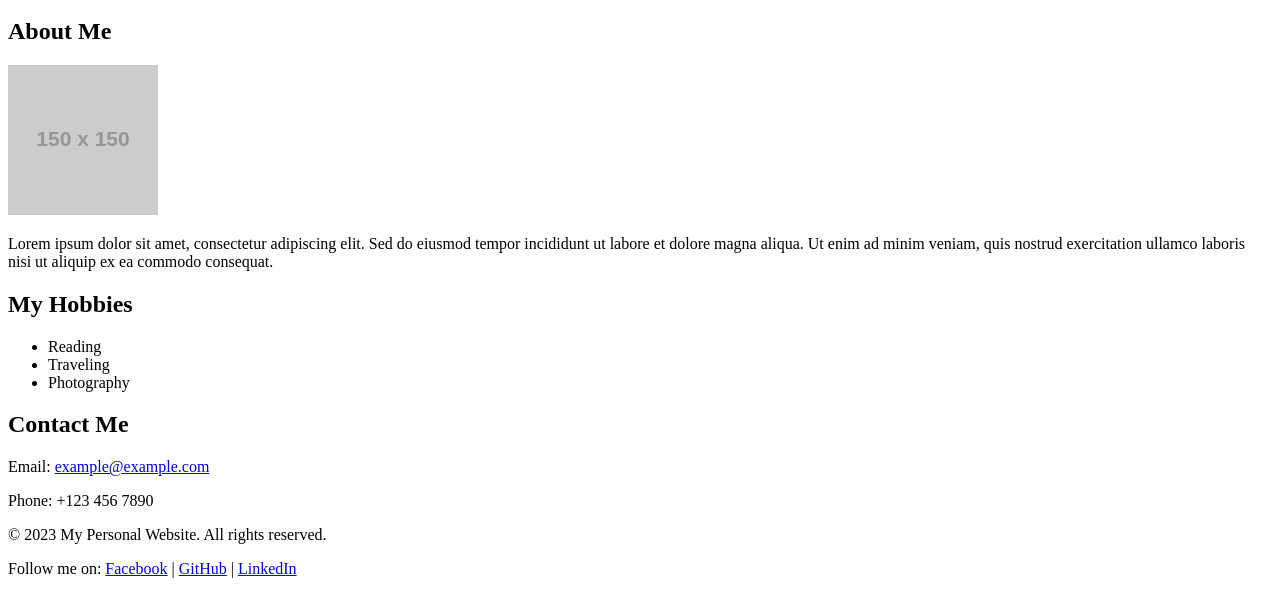
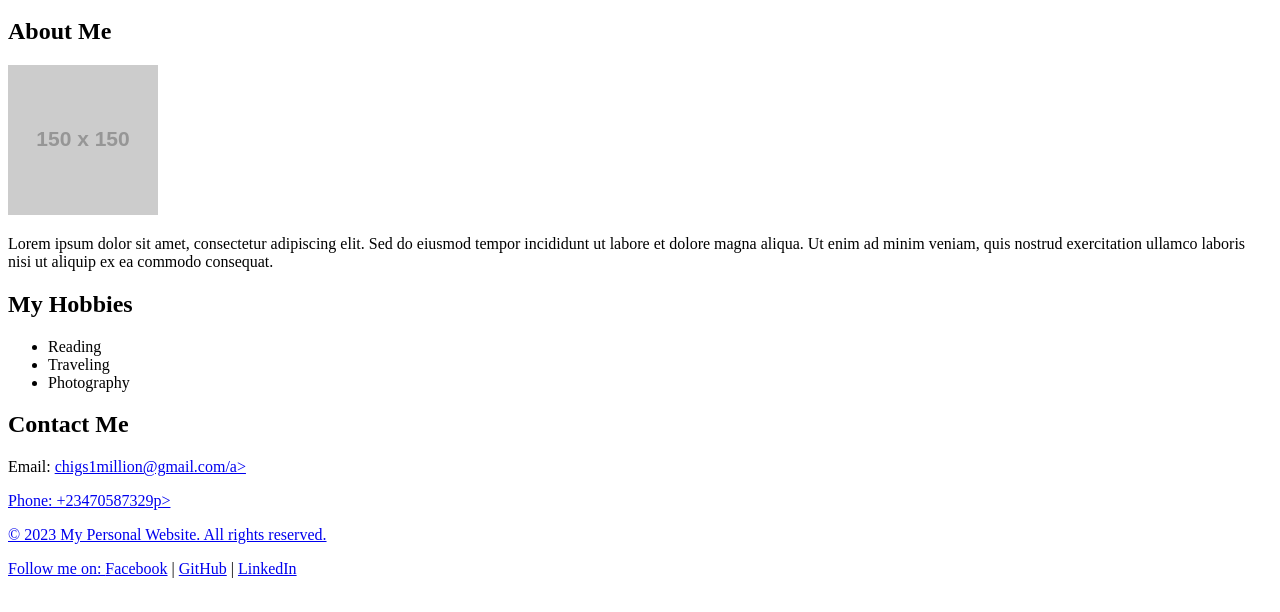
Before and after one commit to Richmelody/3mtt-assigments, a plain HTML site: page personal-profile-pages/index.html in a window 1280 px wide. Shown: the part 136-748 px from the top of the page. Drawn offline with Linux system fonts and the light colour scheme; placeholder pictures from the web are drawn by us.

Commit message:
Update index.html

```diff
--- a/personal-profile-pages/index.html
+++ b/personal-profile-pages/index.html
@@ -6,10 +6,10 @@
     <title>My Personal Website</title>
 </head>
 <body>
-    <!-- Header Section -->
+
     <header>
         <h1>Welcome to My Website</h1>
-        <!-- Navigation Section -->
+
         <nav>
             <ul>
                 <li><a href="#about">About Me</a></li>
@@ -19,16 +19,16 @@
         </nav>
     </header>
 
-    <!-- Main Content Section -->
+
     <main>
-        <!-- Bio Section -->
+
         <section id="about">
             <h2>About Me</h2>
             <img src="https://via.placeholder.com/150" alt="Placeholder Image">
             <p>Lorem ipsum dolor sit amet, consectetur adipiscing elit. Sed do eiusmod tempor incididunt ut labore et dolore magna aliqua. Ut enim ad minim veniam, quis nostrud exercitation ullamco laboris nisi ut aliquip ex ea commodo consequat.</p>
         </section>
 
-        <!-- Hobbies Section -->
+
         <section id="hobbies">
             <h2>My Hobbies</h2>
             <ul>
@@ -39,15 +39,15 @@
 
         </section>
 
-        <!-- Contact Section -->
+
         <section id="contact">
             <h2>Contact Me</h2>
-            <p>Email: <a href="mailto:example@example.com">example@example.com</a></p>
-            <p>Phone: +123 456 7890</p>
+            <p>Email: <a href="mailto:example@example.com">chigs1million@gmail.com/a></p>
+            <p>Phone: +23470587329p>
         </section>
     </main>
 
-    <!-- Footer Section -->
+
     <footer>
         <p>&copy; 2023 My Personal Website. All rights reserved.</p>
         <p>
```
